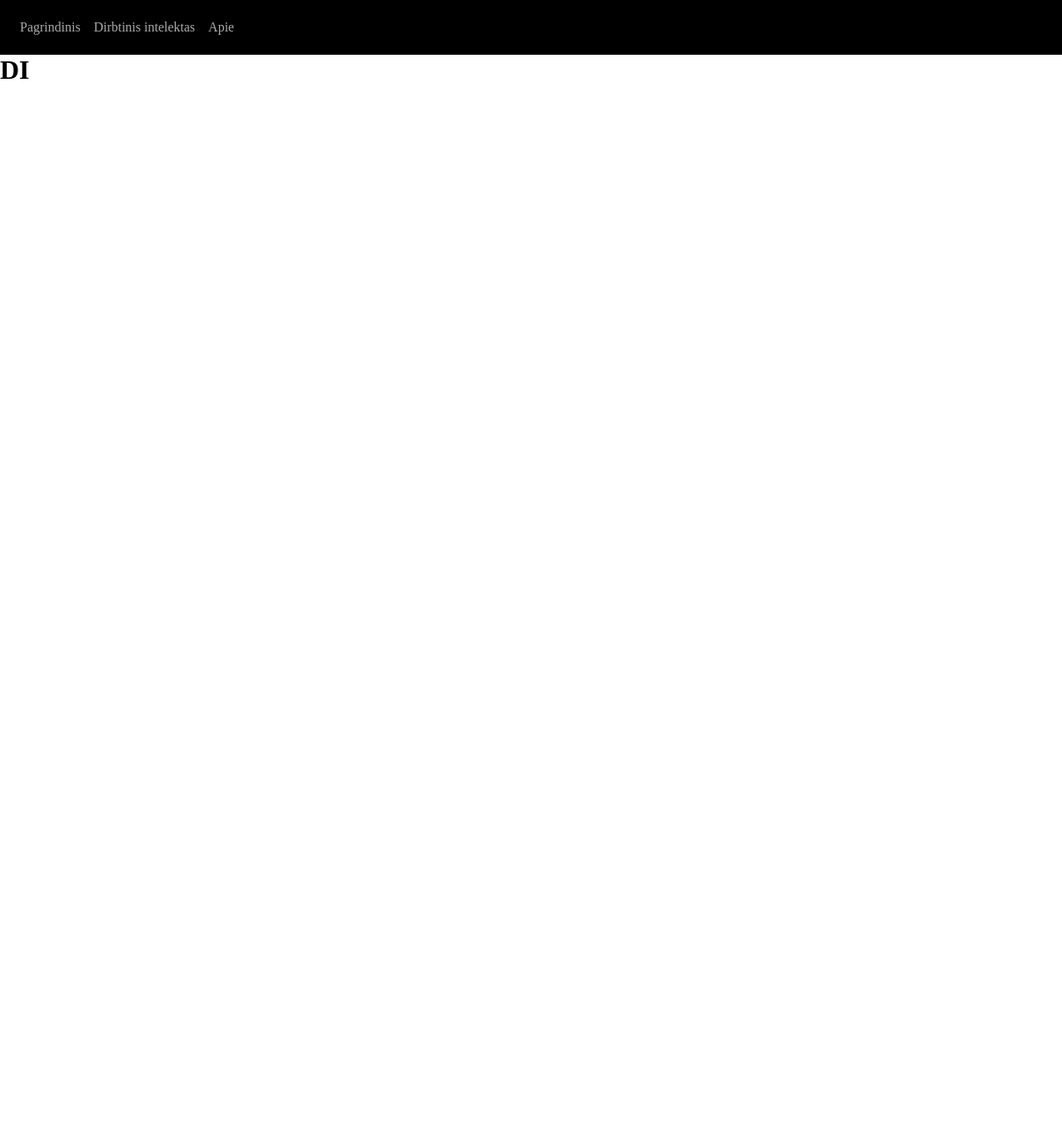
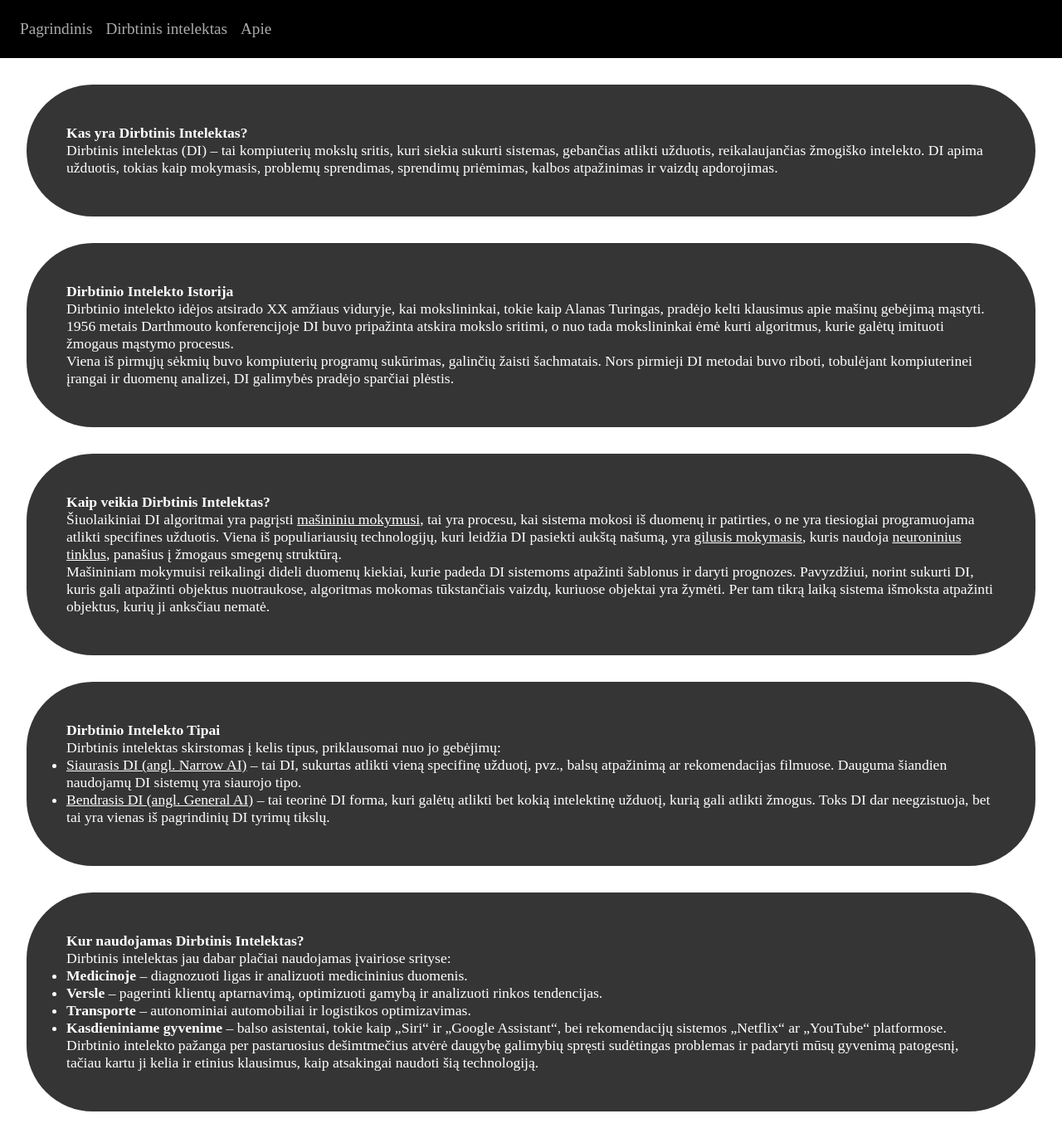
Before and after one commit to WeaponizedSchizophrenia/WeaponizedSchizophrenia.github.io, a SvelteKit app: page /di in a window 1280 px wide. Shown: the whole page at 83% size. Before the commit the page ends 800 px from the top, so only its background shows below. Built offline with nearby package versions, Linux system fonts and the light colour scheme.

Commit message:
Add content to di route

```diff
--- a/src/components/Card.svelte
+++ b/src/components/Card.svelte
@@ -1,4 +1,9 @@
-<div class="card">
+<script lang="ts">
+	export var display = 'flex';
+	export var style = '';
+</script>
+
+<div class="card" style="display: {display}; {style}">
 	<slot />
 </div>
 
@@ -8,7 +13,6 @@
 		margin: 2rem;
 		padding: 1rem;
 		border-radius: 5rem;
-		display: flex;
 		justify-content: space-between;
 		align-items: center;
 	}
--- a/src/routes/+layout.svelte
+++ b/src/routes/+layout.svelte
@@ -15,7 +15,15 @@
 		margin: 0;
 		padding: 0;
 	}
+	:global(a) {
+		color: white;
+	}
+	:global(a:hover) {
+		color: lightskyblue;
+	}
 	nav {
+		position: sticky;
+		top: 0;
 		display: flex;
 		background: black;
 		padding: 1.25rem 1rem;
@@ -26,6 +34,7 @@
 		margin: 0.25rem 0.5rem;
 		text-decoration: none;
 		transition: transform 0.1s ease-in-out;
+		font-size: 1.2rem;
 	}
 	a:hover {
 		color: #cccccc;
--- a/src/routes/di/+page.svelte
+++ b/src/routes/di/+page.svelte
@@ -1 +1,96 @@
-<h1>DI</h1>
+<script>
+	import Card from '../../components/Card.svelte';
+</script>
+
+<Card display="block" style="padding: 3rem;">
+	<h3>Kas yra Dirbtinis Intelektas?</h3>
+	<p>
+		Dirbtinis intelektas (DI) – tai kompiuterių mokslų sritis, kuri siekia sukurti sistemas,
+		gebančias atlikti užduotis, reikalaujančias žmogiško intelekto. DI apima užduotis, tokias kaip
+		mokymasis, problemų sprendimas, sprendimų priėmimas, kalbos atpažinimas ir vaizdų apdorojimas.
+	</p>
+</Card>
+
+<Card display="block" style="padding: 3rem;">
+	<h3>Dirbtinio Intelekto Istorija</h3>
+	<p>
+		Dirbtinio intelekto idėjos atsirado XX amžiaus viduryje, kai mokslininkai, tokie kaip Alanas
+		Turingas, pradėjo kelti klausimus apie mašinų gebėjimą mąstyti. 1956 metais Darthmouto
+		konferencijoje DI buvo pripažinta atskira mokslo sritimi, o nuo tada mokslininkai ėmė kurti
+		algoritmus, kurie galėtų imituoti žmogaus mąstymo procesus.
+	</p>
+	<p>
+		Viena iš pirmųjų sėkmių buvo kompiuterių programų sukūrimas, galinčių žaisti šachmatais. Nors
+		pirmieji DI metodai buvo riboti, tobulėjant kompiuterinei įrangai ir duomenų analizei, DI
+		galimybės pradėjo sparčiai plėstis.
+	</p>
+</Card>
+
+<Card display="block" style="padding: 3rem;">
+	<h3>Kaip veikia Dirbtinis Intelektas?</h3>
+	<p>
+		Šiuolaikiniai DI algoritmai yra pagrįsti <a
+			href="https://lt.wikipedia.org/wiki/Ma%C5%A1ininis_mokymasis">mašininiu mokymusi</a
+		>, tai yra procesu, kai sistema mokosi iš duomenų ir patirties, o ne yra tiesiogiai
+		programuojama atlikti specifines užduotis. Viena iš populiariausių technologijų, kuri leidžia DI
+		pasiekti aukštą našumą, yra
+		<a href="https://www.unite.ai/lt/what-is-deep-learning/">gilusis mokymasis</a>, kuris naudoja
+		<a href="https://lt.wikipedia.org/wiki/Dirbtinis_neuroninis_tinklas">neuroninius tinklus</a>,
+		panašius į žmogaus smegenų struktūrą.
+	</p>
+	<p>
+		Mašininiam mokymuisi reikalingi dideli duomenų kiekiai, kurie padeda DI sistemoms atpažinti
+		šablonus ir daryti prognozes. Pavyzdžiui, norint sukurti DI, kuris gali atpažinti objektus
+		nuotraukose, algoritmas mokomas tūkstančiais vaizdų, kuriuose objektai yra žymėti. Per tam tikrą
+		laiką sistema išmoksta atpažinti objektus, kurių ji anksčiau nematė.
+	</p>
+</Card>
+
+<Card display="block" style="padding: 3rem;">
+	<h3>Dirbtinio Intelekto Tipai</h3>
+	<p>Dirbtinis intelektas skirstomas į kelis tipus, priklausomai nuo jo gebėjimų:</p>
+	<ul>
+		<li>
+			<a href="https://en.wikipedia.org/wiki/Weak_artificial_intelligence"
+				>Siaurasis DI (angl. Narrow AI)</a
+			> – tai DI, sukurtas atlikti vieną specifinę užduotį, pvz., balsų atpažinimą ar rekomendacijas
+			filmuose. Dauguma šiandien naudojamų DI sistemų yra siaurojo tipo.
+		</li>
+		<li>
+			<a href="https://en.wikipedia.org/wiki/Artificial_general_intelligence"
+				>Bendrasis DI (angl. General AI)</a
+			> – tai teorinė DI forma, kuri galėtų atlikti bet kokią intelektinę užduotį, kurią gali atlikti
+			žmogus. Toks DI dar neegzistuoja, bet tai yra vienas iš pagrindinių DI tyrimų tikslų.
+		</li>
+	</ul>
+</Card>
+
+<Card display="block" style="padding: 3rem;">
+	<h3>Kur naudojamas Dirbtinis Intelektas?</h3>
+	<p>Dirbtinis intelektas jau dabar plačiai naudojamas įvairiose srityse:</p>
+	<ul>
+		<li><strong>Medicinoje</strong> – diagnozuoti ligas ir analizuoti medicininius duomenis.</li>
+		<li>
+			<strong>Versle</strong> – pagerinti klientų aptarnavimą, optimizuoti gamybą ir analizuoti rinkos
+			tendencijas.
+		</li>
+		<li><strong>Transporte</strong> – autonominiai automobiliai ir logistikos optimizavimas.</li>
+		<li>
+			<strong>Kasdieniniame gyvenime</strong> – balso asistentai, tokie kaip „Siri“ ir „Google Assistant“,
+			bei rekomendacijų sistemos „Netflix“ ar „YouTube“ platformose.
+		</li>
+	</ul>
+
+	<p>
+		Dirbtinio intelekto pažanga per pastaruosius dešimtmečius atvėrė daugybę galimybių spręsti
+		sudėtingas problemas ir padaryti mūsų gyvenimą patogesnį, tačiau kartu ji kelia ir etinius
+		klausimus, kaip atsakingai naudoti šią technologiją.
+	</p>
+</Card>
+
+<style>
+	* {
+		color: white;
+		font-size: 1.1rem;
+	}
+</style>
```
Also changed, not shown: src/routes/apie/+page.svelte (+3 -11 lines).
